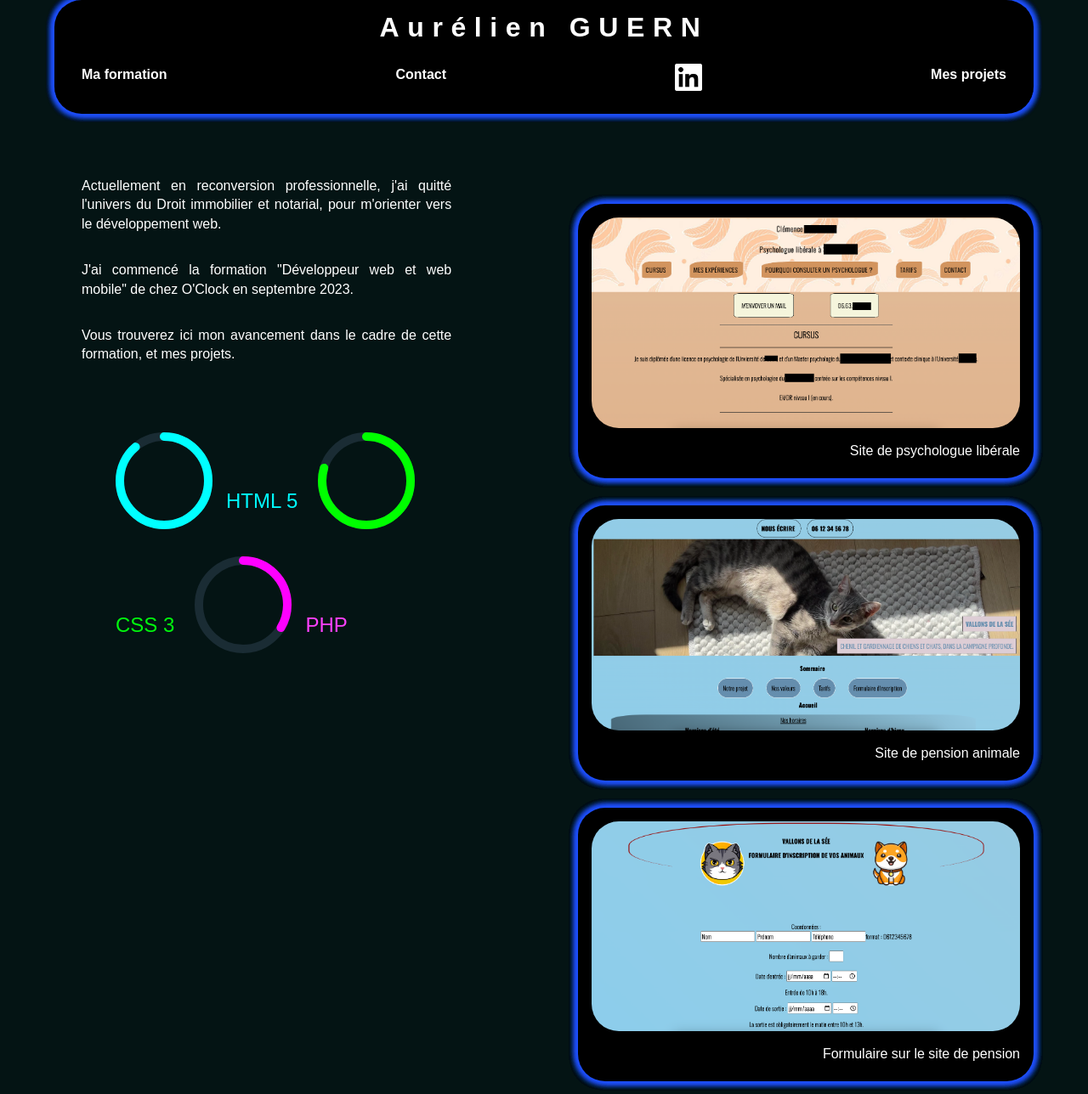
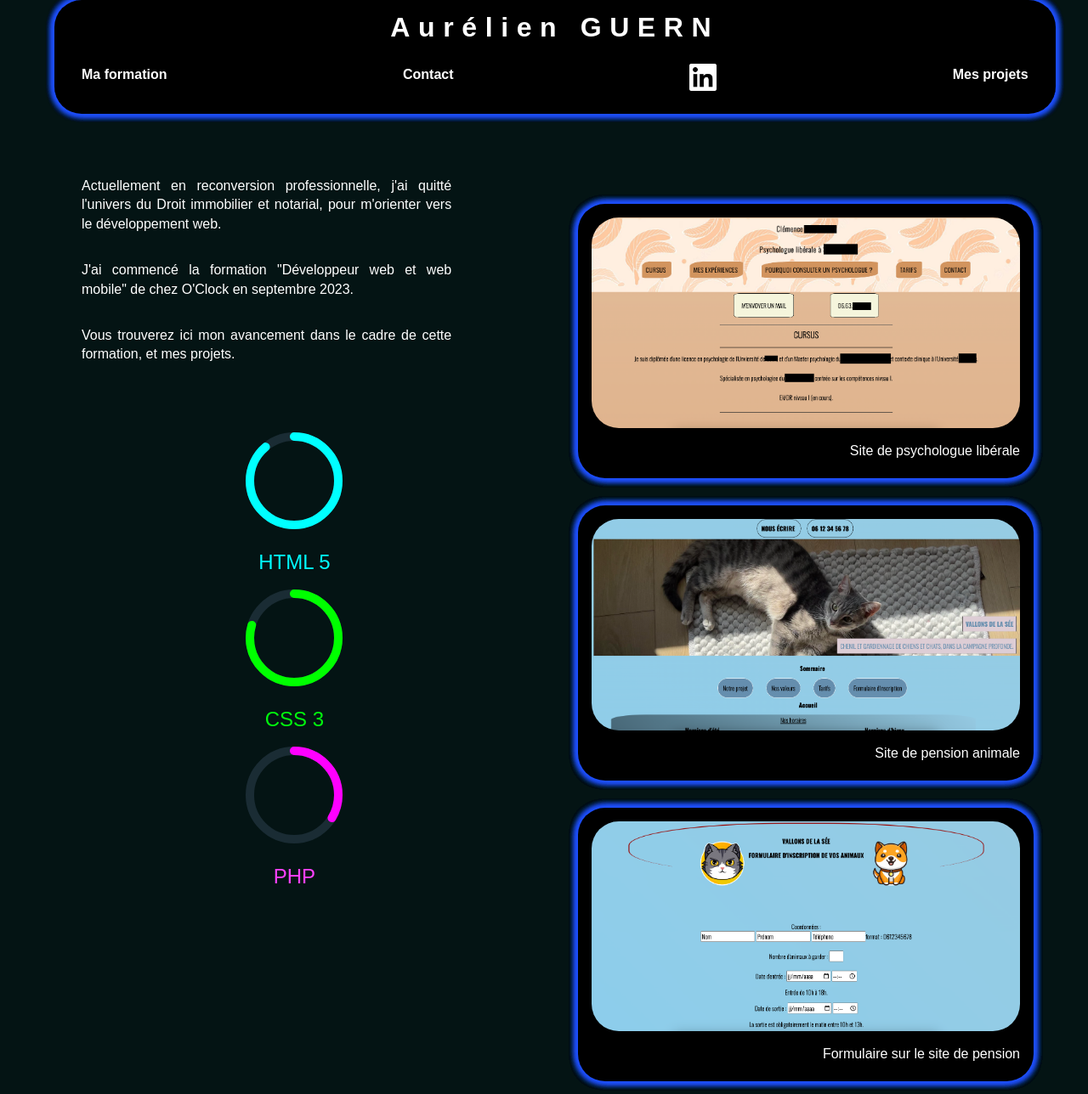
Before and after one commit to AurelienGuern/AurelienGuern.github.io, a PHP site: page / in a window 1280 px wide. Shown: the top 1288 px of the page at 85% size. Run offline with PHP 8.4, Linux system fonts and the light colour scheme; some web fonts are replaced.

Commit message:
modifs 3/10/23

```diff
--- a/style.css
+++ b/style.css
@@ -18,7 +18,7 @@
         justify-content: center;
         text-align: center;
         margin: auto;
-        width: 90%;
+        width: 92%;
         position: fixed;
         right: 5%;
         left: 5%;
@@ -81,17 +81,16 @@
     }
 
     .Formation ul {
-    display: inline-flex;
-    flex-direction: row;
-    flex-wrap: wrap;
+    display: flex;
+    flex-direction: column;
     width: 100%;
     align-items: center;
     }
 
     .Formation li {
         font-size: 1.5em;
-        margin-right: 1em;
-        margin-top: 2em;
+        margin-right: 0.6em;
+        margin-top: 0.3em;
     }
 
     #html {
```
